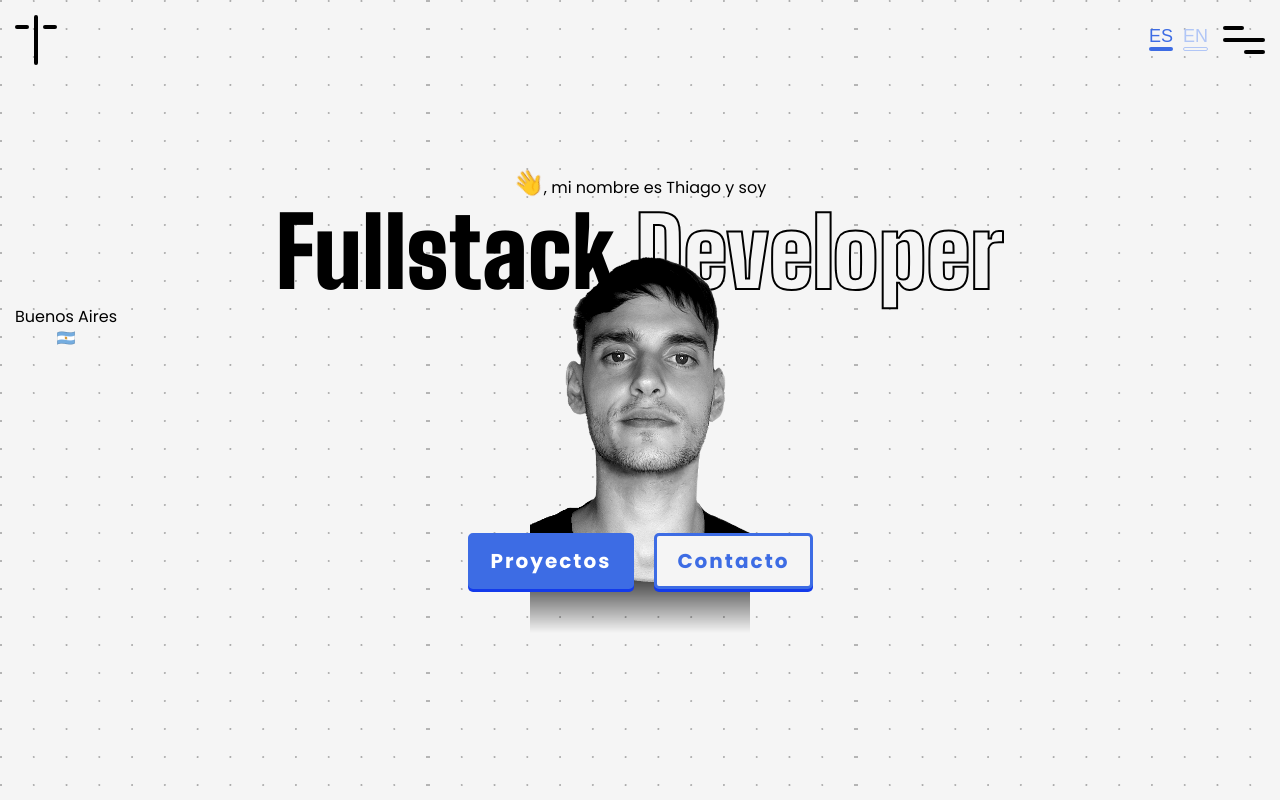
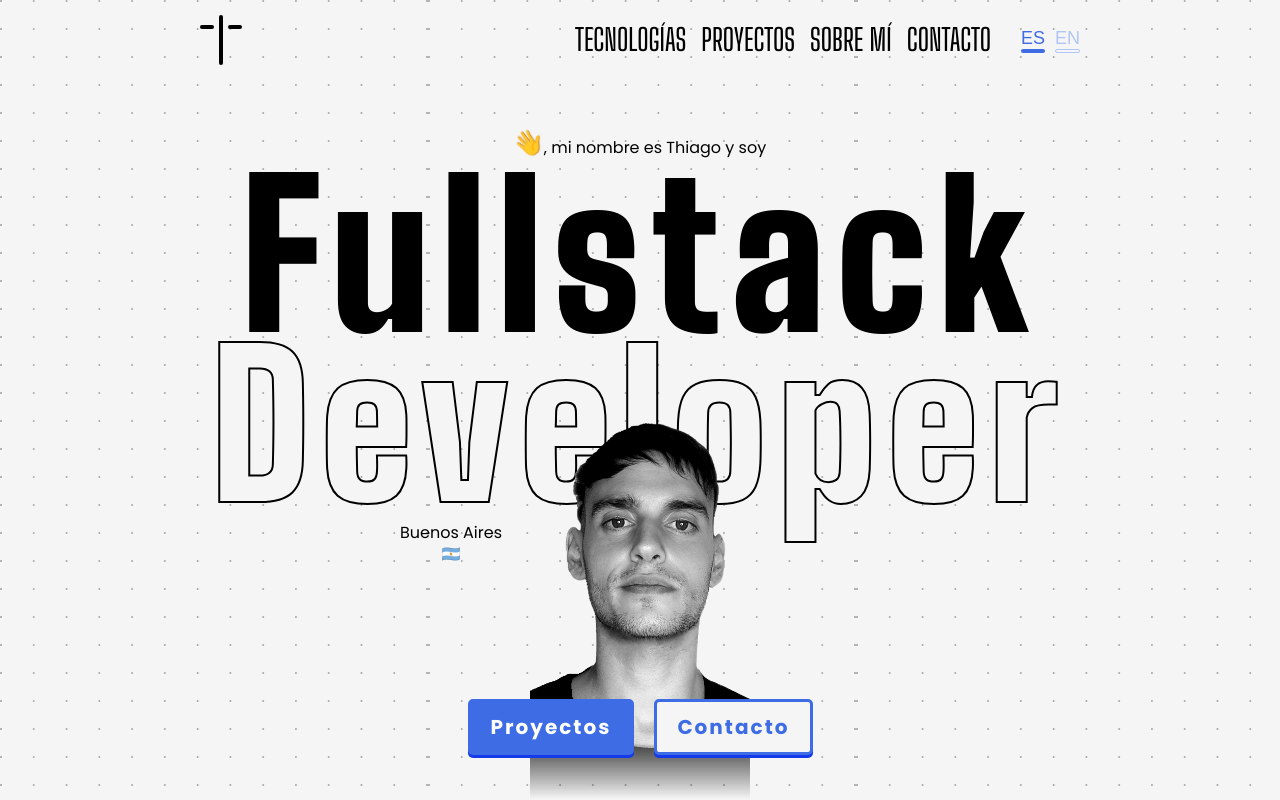
Before and after one commit to thiagoSalaberry/portfolio, a Next.js app: page / in a window 1280 px wide. Shown: the top 800 px of the page. Built offline with nearby package versions, Linux system fonts and the light colour scheme.

Commit message:
feature: desktop

```diff
--- a/components/hamburguer/hamburguer.module.css
+++ b/components/hamburguer/hamburguer.module.css
@@ -11,6 +11,11 @@
     justify-self: flex-end;
     background: none;
     border: none;
+}
+@media (min-width: 1280px) {
+    .hamburguer__container {
+        display: none;
+    }
 }
 .hamburguer__bar {
     background: #000;
--- a/components/header/header.module.css
+++ b/components/header/header.module.css
@@ -11,9 +11,52 @@
     justify-content: space-between;
     align-items: center;
     padding: 15px;
-    /* position: absolute;
-    top: 0; */
     width: 100%;
+}
+.desktop {
+    display: none;
+}
+@media (min-width: 1280px) {
+    .desktop {
+        display: inherit;
+    }
+    .header {
+        padding: 15px 200px;
+    }
+    .header__nav__list {
+        display: flex;
+        list-style-type: none;
+        gap: 15px;
+    }
+    .header__nav__list__item {
+        font-size: 30px;
+        font-family: var(--font-secondary);
+        display: flex;
+        flex-direction: column;
+        overflow: hidden;
+        cursor: pointer;
+        font-weight: 500;
+        transition: all .1s;
+    }
+    .header__nav__list__item::after {
+        content: "";
+        width: 100%;
+        height: 2px;
+        border-radius: 2px;
+        background-color: rgb(15, 15, 15);
+        transform: translateY(100%);
+        transition: all .1s;
+    }
+    .header__nav__list__item:hover:after {
+        transform: translateY(0%);
+    }
+    .header__nav__list__item:active {
+        transform: scale(.97);
+    }
+    .header__rigth__content {
+        align-items: center;
+        flex-direction: row-reverse;
+    }
 }
 .header__rigth__content {
     display: flex;
--- a/components/header/index.tsx
+++ b/components/header/index.tsx
@@ -2,13 +2,26 @@ import styles from "./header.module.css";
 import Logo from "../logo";
 import Hamburguer from "../hamburguer";
 import Language from "../language";
+import translation from "@/lib/translation.json";
+import { useRecoilValue } from "recoil";
+import { languajeState } from "@/atoms/languageState";
+import { scrollToSection } from "@/lib/functions";
 export default function Header() {
+    const language = useRecoilValue(languajeState)
     return (
         <header className={styles["header"]}>
             <Logo />
             <div className={styles["header__rigth__content"]}>
                 <Language />
                 <Hamburguer />
+                <nav className={`${styles["header__nav"]} ${styles["desktop"]}`}>
+                    <ul className={styles["header__nav__list"]}>
+                        <li className={styles["header__nav__list__item"]} onClick={()=>scrollToSection("techs")}>{translation[language].techs_section.title}</li>
+                        <li className={styles["header__nav__list__item"]} onClick={()=>scrollToSection("projects")}>{translation[language].projects_section.title}</li>
+                        <li className={styles["header__nav__list__item"]} onClick={()=>scrollToSection("about__me")}>{translation[language].about_me_section.title}</li>
+                        <li className={styles["header__nav__list__item"]} onClick={()=>scrollToSection("contact")}>{translation[language].contact_section.title}</li>
+                    </ul>
+                </nav>
             </div>
         </header>
     )
--- a/components/layout/index.tsx
+++ b/components/layout/index.tsx
@@ -4,10 +4,10 @@ import Header from "../header";
 import { Footer } from "../footer";
 export default function Layout(props:LayoutProps) {
     return (
-        <div>
+        <>
             <Header />
             <main className={styles["main-page"]}>{props.children}</main>
             <Footer>Thiago Salaberry | 2024</Footer>
-        </div>
+        </>
     )
 }
--- a/components/layout/layout.module.css
+++ b/components/layout/layout.module.css
@@ -1,3 +1,8 @@
 .main-page {
-    padding: 15px;
+    padding: 0 15px;
 }
+@media (min-width: 1280px) {
+    .main-page {
+        padding: 0 200px;
+    }
+}
--- a/components/project-card/tech-card.module.css
+++ b/components/project-card/tech-card.module.css
@@ -2,13 +2,13 @@
     font-family: "Poppins";
     display: grid;
     justify-content: center;
-    align-items: center;
+    align-items: flex-start;
     grid-template-columns: auto auto;
     grid-template-rows: repeat(3, auto);
     padding: 15px;
     box-shadow: 3px 3px 6px 0 rgba(0, 0, 0, 0.15);
     border-radius: 10px;
-    row-gap: 15px;
+    /* row-gap: 15px; */
     position: relative;
     overflow: hidden;
     backdrop-filter: blur(1px);
@@ -30,6 +30,7 @@
     display: flex;
     gap: 5px;
     z-index: 10;
+    align-self: flex-end;
 }
 .tech__card__techs__links {
     grid-column: 2;
@@ -38,6 +39,7 @@
     display: flex;
     gap: 5px;
     z-index: 10;
+    align-self: flex-end;
 }
 .tech__card__background {
     position: absolute;
--- /dev/null
+++ b/lib/functions.tsx
@@ -0,0 +1,5 @@
+export const scrollToSection = (section:string) => {
+    const sectionEl = document.getElementById(section);
+    if (!sectionEl) return;
+    sectionEl.scrollIntoView({ behavior: 'smooth' });
+}
--- a/pages/home.module.css
+++ b/pages/home.module.css
@@ -34,6 +34,17 @@
         line-height: 84px;
         text-align: center;
     }
+    @media (min-width: 1280px) {
+        .welcome__title {
+            font-size: 200px;
+            line-height: 170px;
+            letter-spacing: 10px;
+        }
+        .welcome__location {
+            display: flex;
+            flex-direction: row;
+        }
+    }
     .welcome__title__span {
         color: #f5f5f5;
         -webkit-text-stroke-color: #000;
@@ -65,6 +76,24 @@
         margin-top: -210px;
     }
 }
+@media (min-width: 1280px) {
+    .welcome-section {
+        padding: 0 200px;
+        margin-top: 0px;
+        height: calc(100vh - 80px);
+        justify-content: center;
+    }
+    .welcome__pic {
+        max-width: 220px;
+        filter: saturate(0) contrast(1.7);
+        position: relative;
+        margin-top: -50px;
+        mask-image: linear-gradient(
+            black 80%,
+            transparent
+        );
+    }
+}
 .techs-section {
     height: 100vh;
     display: flex;
@@ -80,19 +109,38 @@
         gap: 15px;
     }
 }
+@media (min-width: 1280px) {
+    .techs-section {
+        justify-content: center;
+        align-items: center;
+        padding: 0;
+    }
+    .techs-container {
+        max-width: 800px;
+    }
+}
 
 .projects-section {
     height: 100vh;
     .projects-container {
-        display: grid;
-        grid-template-columns: 1fr 1fr;
-        grid-template-rows: 1fr 1fr;
+        display: flex;
+        flex-direction: column;
         gap: 15px;
     }
-    @media (max-width: 430px) {
+}
+@media (min-width: 1280px) {
+    .projects-section {
+        display: flex;
+        flex-direction: column;
+        justify-content: space-evenly;
+        align-items: center;
+        height: 100vh;
         .projects-container {
-            display: flex;
-            flex-direction: column;
+            display: grid;
+            grid-template-columns: 1fr 1fr;
+            grid-template-rows: 1fr 1fr;
+            max-width: 800px;
+            min-height: 500px;
         }
     }
 }
@@ -185,6 +233,17 @@
         line-height: 50px;
     }
 }
+@media (min-width: 1280px) {
+    .contact-section {
+        display: flex;
+        flex-direction: column;
+        justify-content: center;
+        align-items: center;
+    }
+    .contact__form, .success-container {
+        width: 800px;
+    }
+}
 .section-title {
     font-size: 36px;
     font-weight: 900;
--- a/pages/index.tsx
+++ b/pages/index.tsx
@@ -96,7 +96,7 @@ export default function Home() {
           <p className={styles["waving__animation"]}>🖐</p>
           <p className={styles["welcome__p"]}>, {translation[language].hero_section.heading_quote}</p>
         </div>
-        <h1 className={styles["welcome__title"]}>Fullstack <span className={styles["welcome__title__span"]}>Developer</span></h1>
+        <h1 className={styles["welcome__title"]}>Fullstack <br /> <span className={styles["welcome__title__span"]}>Developer</span></h1>
         <p className={styles["welcome__location"]}>Buenos Aires <img src="arg.png"/></p>
         <img src="yo1.png" alt="yo.png" className={styles["welcome__pic"]}/>
         <div className={styles["welcome-buttons-container"]}>
```
